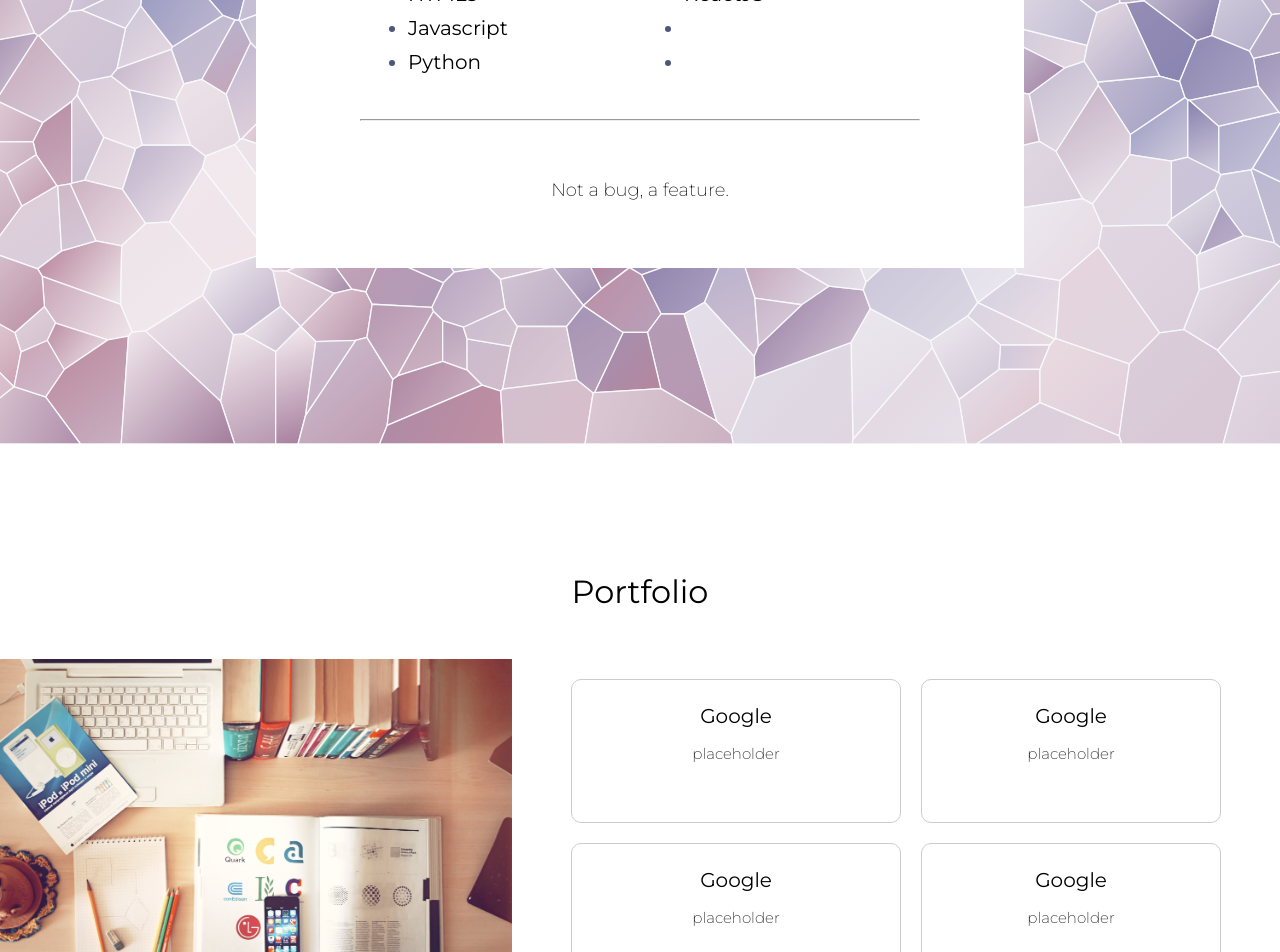
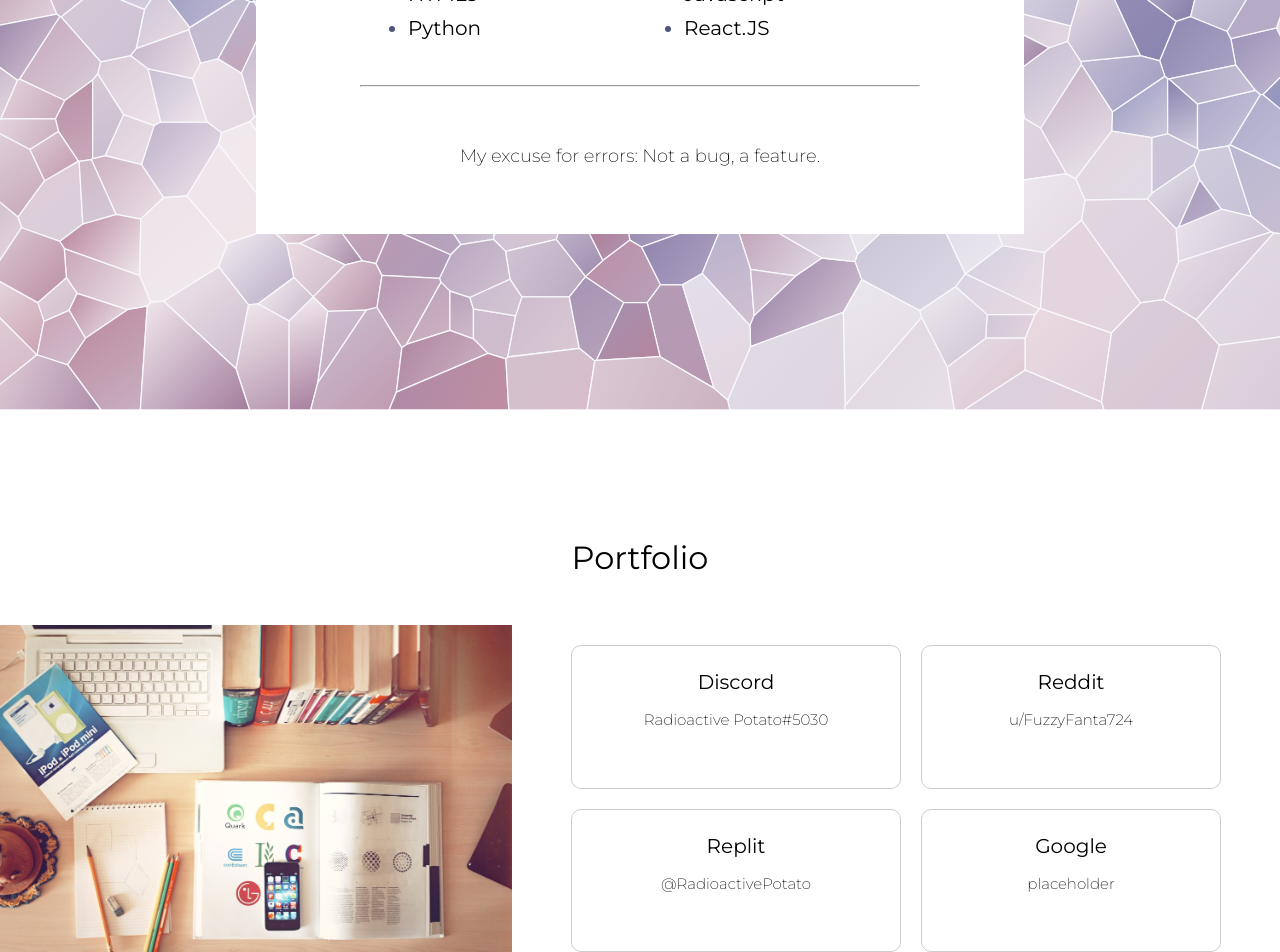
Before and after one commit to RadioactivePotato/RadioactivePotato.github.io, a React (Vite) app: page / in a window 1280 px wide. Shown: the part 1280-2232 px from the top of the page. Built offline with nearby package versions, Linux system fonts and the light colour scheme.

Commit message:
pushed changes

```diff
--- a/src/Components/About.jsx
+++ b/src/Components/About.jsx
@@ -32,11 +32,9 @@ const description =
  */
 const skillsList = [
   "HTML5",
+  "Python",
   "Javascript",
-  "Python",
-  "ReactJS",
-  "",
-  "",
+  "React.JS",
 ];
 
 /**
@@ -45,7 +43,7 @@ const skillsList = [
  * about you on a professional level.
  */
 const detailOrQuote =
-  "Not a bug, a feature.";
+  "My excuse for errors: Not a bug, a feature.";
 
 const About = () => {
   return (
--- a/src/Components/Header.jsx
+++ b/src/Components/Header.jsx
@@ -24,7 +24,7 @@ const Header = () => {
       <a href="#home">Home</a>
       <a href="#about">About</a>
       <a href="#portfolio">Portfolio</a>
-      <a href="#contact">Contact</a>
+      <a href="#contact">Socials</a>
     </div>
   );
 };
--- a/src/Components/Home.jsx
+++ b/src/Components/Home.jsx
@@ -20,9 +20,9 @@ import PropTypes from "prop-types";
  * Need an image? Check out https://unsplash.com to download a photo you
  * freely use on your site.
  */
-import image from "../images/server-wall.jpg";
+import image from "../images/25th hour.png";
 
-const imageAltText = "woman holding laptop standing by server room with glass wall";
+const imageAltText = "image from 25th hour";
 
 const Home = ({ name, title }) => {
   return (
--- a/src/Components/Portfolio.jsx
+++ b/src/Components/Portfolio.jsx
@@ -31,22 +31,22 @@ const imageAltText = "desktop with books and laptop";
  */
 const projectList = [
   {
-    title: "Google",
+    title: "Discord",
     description:
-      "placeholder",
-    url: "https://google.com",
+      "Radioactive Potato#5030",
+    url: "https://discord.com/users/1007668866731757671",
   },
   {
-    title: "Google",
+    title: "Reddit",
     description:
-      "placeholder",
-    url: "https://google.com",
+      "u/FuzzyFanta724",
+    url: "https://reddit.com/u/FuzzyFanta724",
   },
   {
-    title: "Google",
+    title: "Replit",
     description:
-      "placeholder",
-    url: "https://google.com",
+      "@RadioactivePotato",
+    url: "https://replit.com/@RadioactivePotato",
   },
   {
     title: "Google",
--- a/src/index.html
+++ b/src/index.html
@@ -4,7 +4,7 @@
     <meta charset="UTF-8" />
     <meta http-equiv="X-UA-Compatible" content="IE=edge" />
     <meta name="viewport" content="width=device-width, initial-scale=1.0" />
-    <title>Educator JS Codespaces Template</title>
+    <title>Radioactive Potato</title>
     <link rel="stylesheet" href="styles.css" />
 
   </head>
```
Also changed, not shown: src/images/25th hour.png (added).
